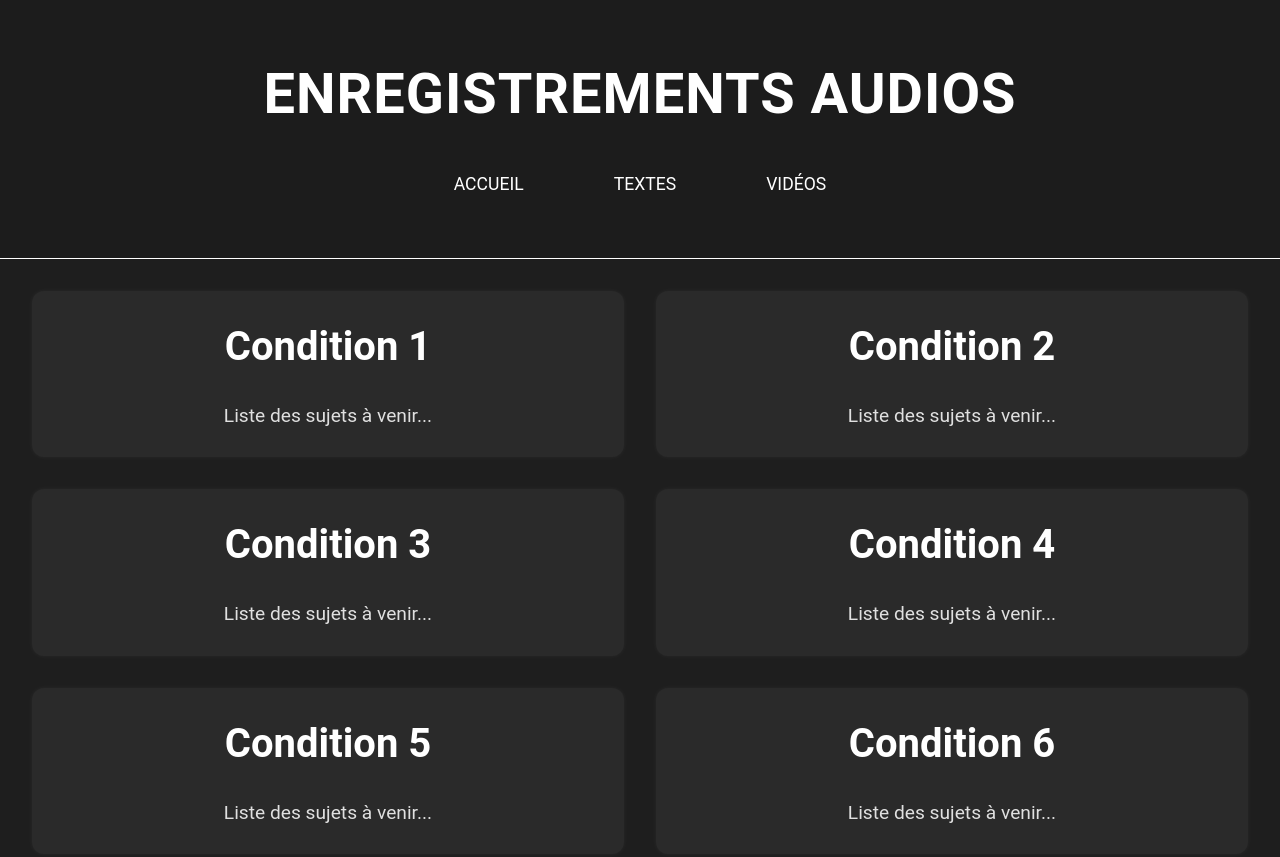
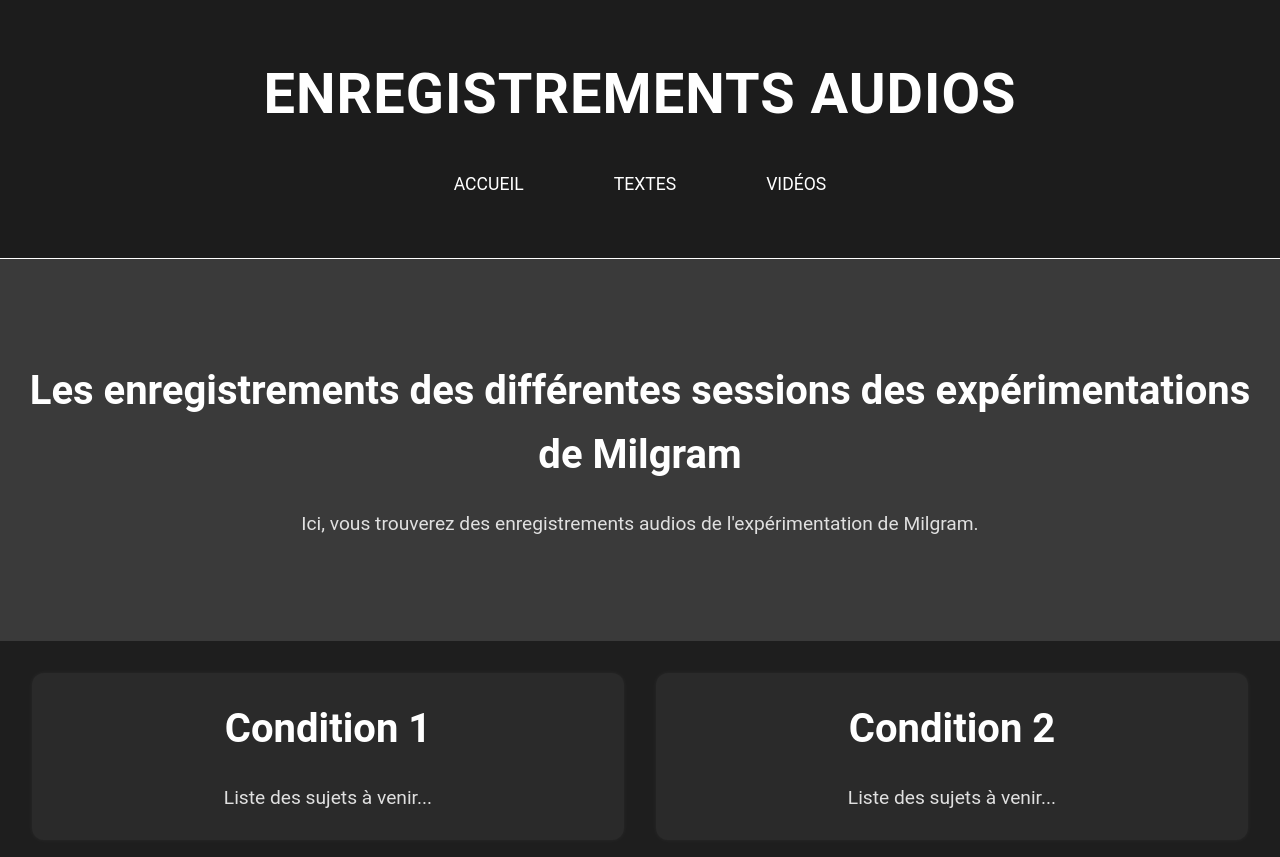
Before and after one commit to teoto54/bible-de-milgram, a plain HTML site: page audios.html in a window 1280 px wide. Shown: the top 857 px of the page. Drawn offline with Linux system fonts and the light colour scheme.

Commit message:
Update audios.html

```diff
--- a/audios.html
+++ b/audios.html
@@ -18,6 +18,12 @@
       </ul>
     </nav>
   </header>
+
+   <section>
+    <h2>Les enregistrements des différentes sessions des expérimentations de Milgram</h2>
+    <p>Ici, vous trouverez des enregistrements audios de l'expérimentation de Milgram.</p>
+    <!-- Ajouter le contenu spécifique des textes ici -->
+  </section>
 
   <main class="audios-grid">
     <!-- Boucle pour chaque condition -->
```
